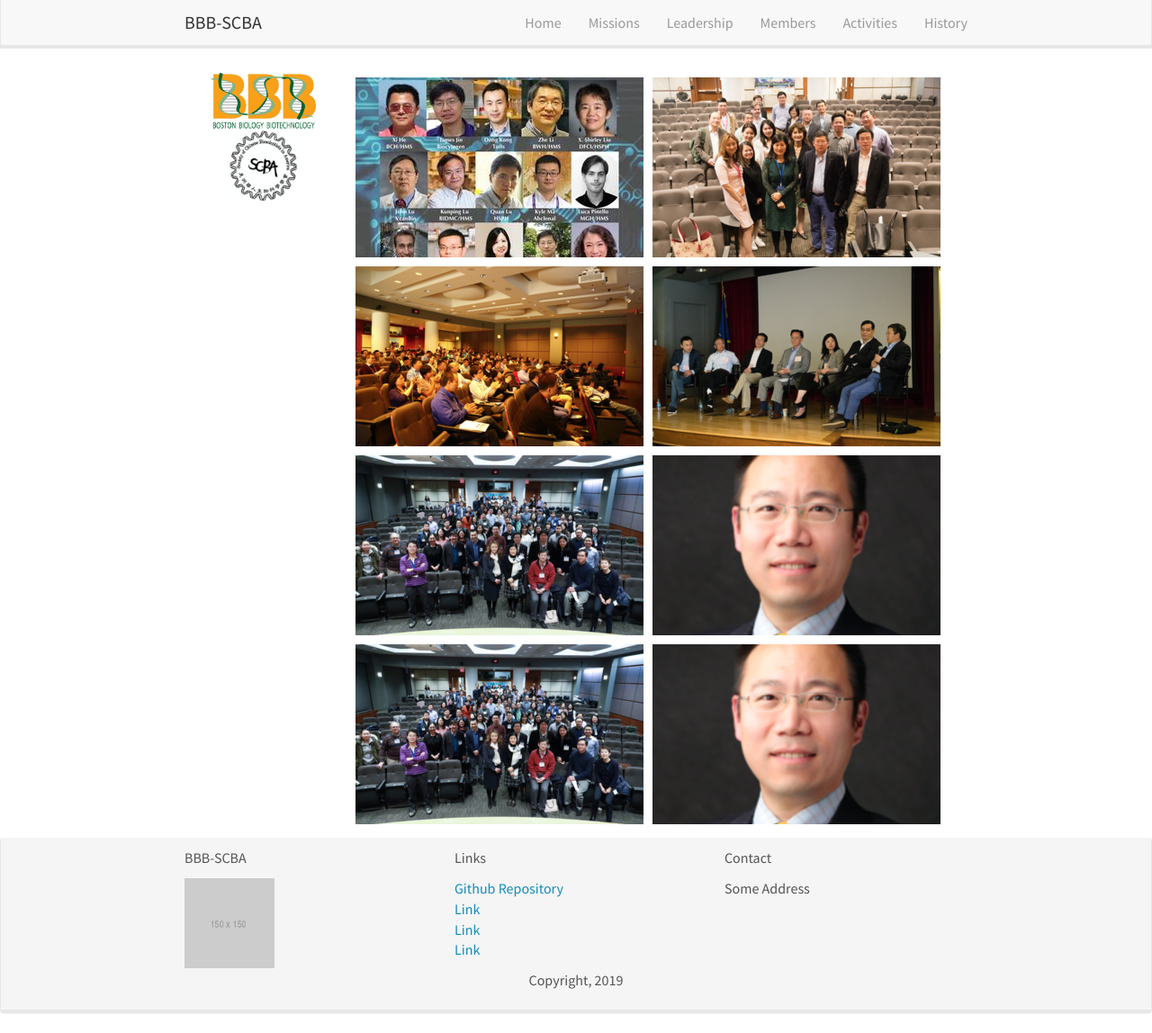
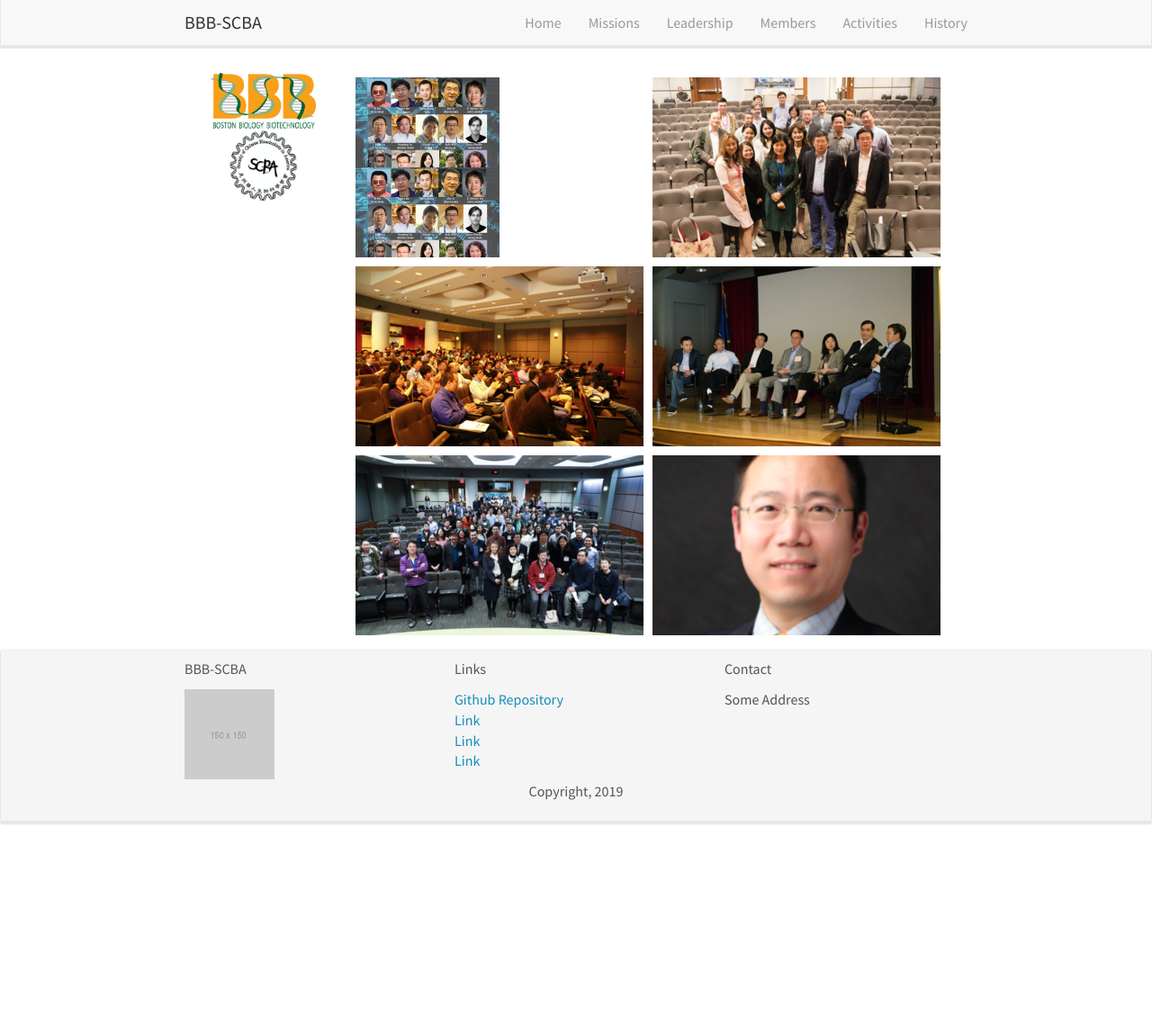
Before and after one commit to bbb-scba/bbb-scba.github.io, a Jekyll site: the page built from home.md, in a window 1280 px wide and 1148 px high. Shown: the whole window at 90% size. Built offline with Jekyll 4.4.1, drawn with Linux system fonts in a browser that asks for light colours; nearby versions of some CDN libraries.

Commit message:
Update home.md

```diff
--- a/home.md
+++ b/home.md
@@ -20,19 +20,15 @@ permalink: /
 
 <table  width="75%">
   <tr>
-    <td style="padding: 5px;" width="25%" height="25%"><img src="images/slider/flyer_v9.jpg"></td>
-    <td style="padding: 5px;" width="25%" height="25%"><img src="images/slider/screen_shot_2019-07-01_at_7.56.36_pm.png"></td>
+    <td style="padding: 5px;" >
+    <img src="images/slider/flyer_v9.jpg" style="width:50%; height:50%">
+    <img src="images/slider/flyer_v9.jpg" style="width:50%; height:50%">
+    </td>
+    <td style="padding: 5px;" ><img src="images/slider/screen_shot_2019-07-01_at_7.56.36_pm.png"></td>
   </tr>
   <tr>
-    <td style="padding: 5px;" width="25%" height="25%"><img src="images/slider/screen_shot_2019-07-01_at_7.57.12_pm.png"></td>
-    <td style="padding: 5px;" width="25%" height="25%"><img src="images/slider/screen_shot_2019-07-01_at_7.57.26_pm.png"></td>
-  </tr>
-</table>
-
-<table  width="500">
-  <tr>
-    <td style="padding: 5px;" width="25%" height="25%"><img src="images/slider/screen_shot_2019-11-24_at_10.01.38_am.png" ></td>
-    <td style="padding: 5px;" width="25%" height="25%"><img src="images/slider/screen_shot_2019-09-13_at_9.46.14_pm.png" ></td>
+    <td style="padding: 5px;" ><img src="images/slider/screen_shot_2019-07-01_at_7.57.12_pm.png"></td>
+    <td style="padding: 5px;" ><img src="images/slider/screen_shot_2019-07-01_at_7.57.26_pm.png"></td>
   </tr>
   <tr>
     <td style="padding: 5px;" width="25%" height="25%"><img src="images/slider/screen_shot_2019-11-24_at_10.01.38_am.png" ></td>
```
